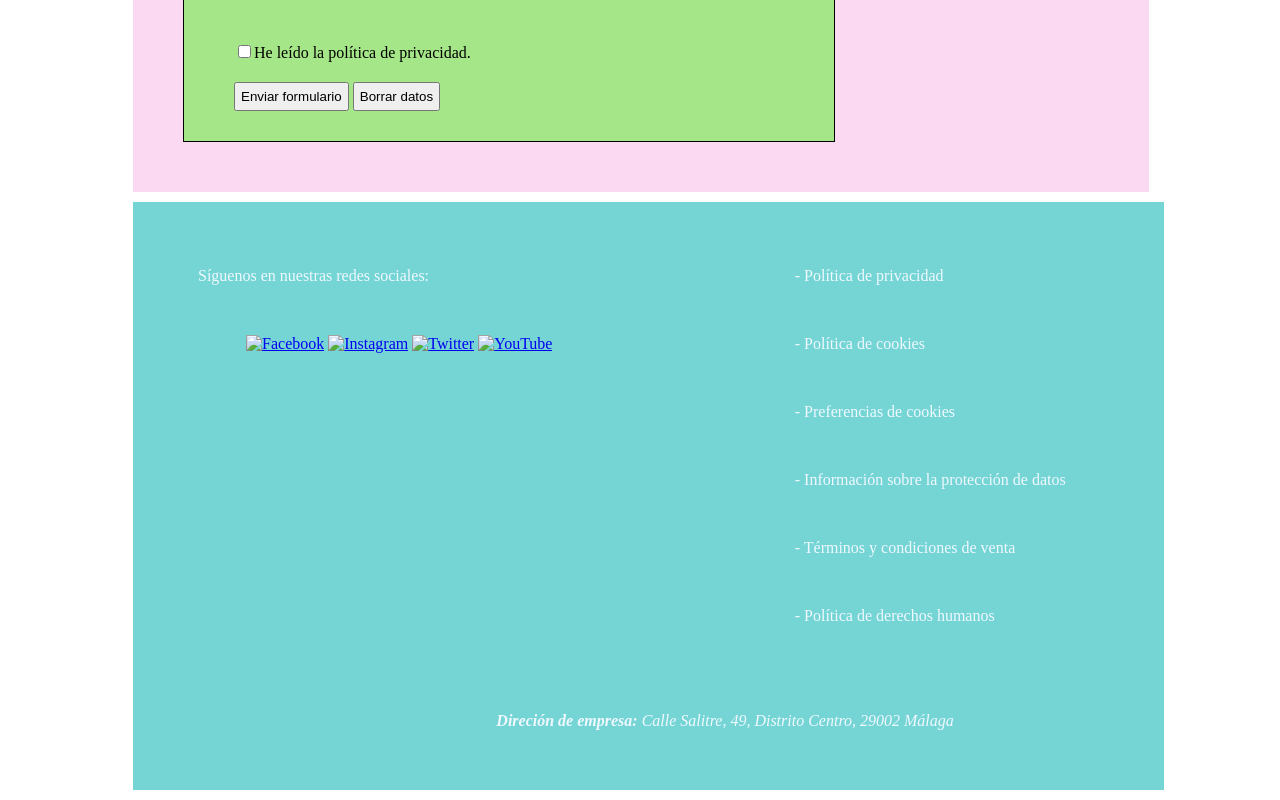
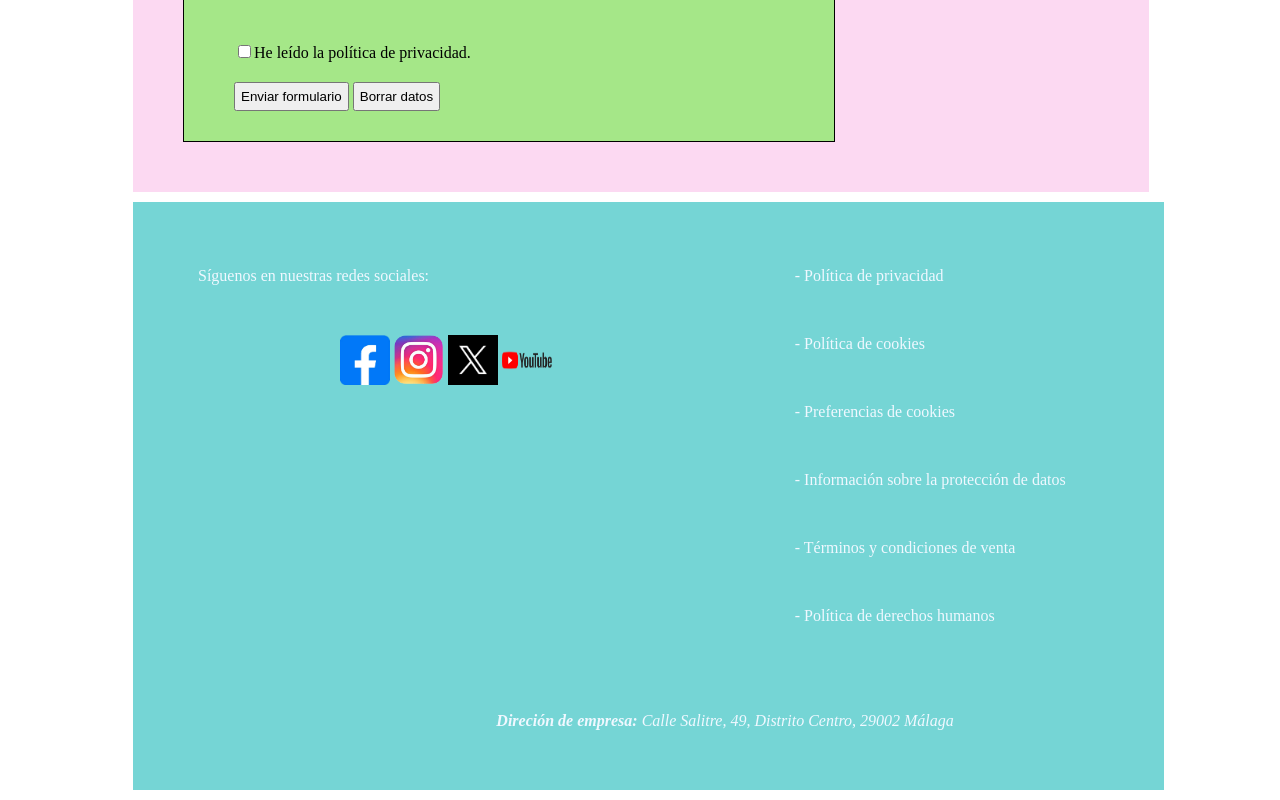
Before and after one commit to irenee98/happybeats, a plain HTML site: page views/presupuesto.html in a window 1280 px wide. Shown: the part 1345-2145 px from the top of the page. Drawn offline with Linux system fonts and the light colour scheme.

Commit message:
Update presupuesto.html

```diff
--- a/views/presupuesto.html
+++ b/views/presupuesto.html
@@ -67,10 +67,10 @@
     <footer>
         <div class="redes_sociales">
             <p>Síguenos en nuestras redes sociales:</p>
-            <a href="http://www.facebook.com" target="_blank"><img src="./imagenes/facebook.png" alt="Facebook" height="547px" width="540px"></a>
-            <a href="http://www.instagram.com" target="_blank"><img src="./imagenes/instagram.png" alt="Instagram" height="350px" width="350px"></a>
-            <a href="http://www.twitter.com" target="_blank"><img src="./imagenes/twitter.jpeg" alt="Twitter" height="1024px" width="1024px"></a>
-            <a href="http://www.youtube.com" target="_blank"><img src="./imagenes/youtube.png" alt="YouTube" height="502px" width="754px"></a>
+            <a href="http://www.facebook.com" target="_blank"><img src="./../imagenes/facebook.png" alt="Facebook" height="547px" width="540px"></a>
+            <a href="http://www.instagram.com" target="_blank"><img src="./../imagenes/instagram.png" alt="Instagram" height="350px" width="350px"></a>
+            <a href="http://www.twitter.com" target="_blank"><img src="./../imagenes/twitter.jpeg" alt="Twitter" height="1024px" width="1024px"></a>
+            <a href="http://www.youtube.com" target="_blank"><img src="./../imagenes/youtube.png" alt="YouTube" height="502px" width="754px"></a>
         </div>
         <div class="avisolegal">
         <p>- Política de privacidad</p>
```
